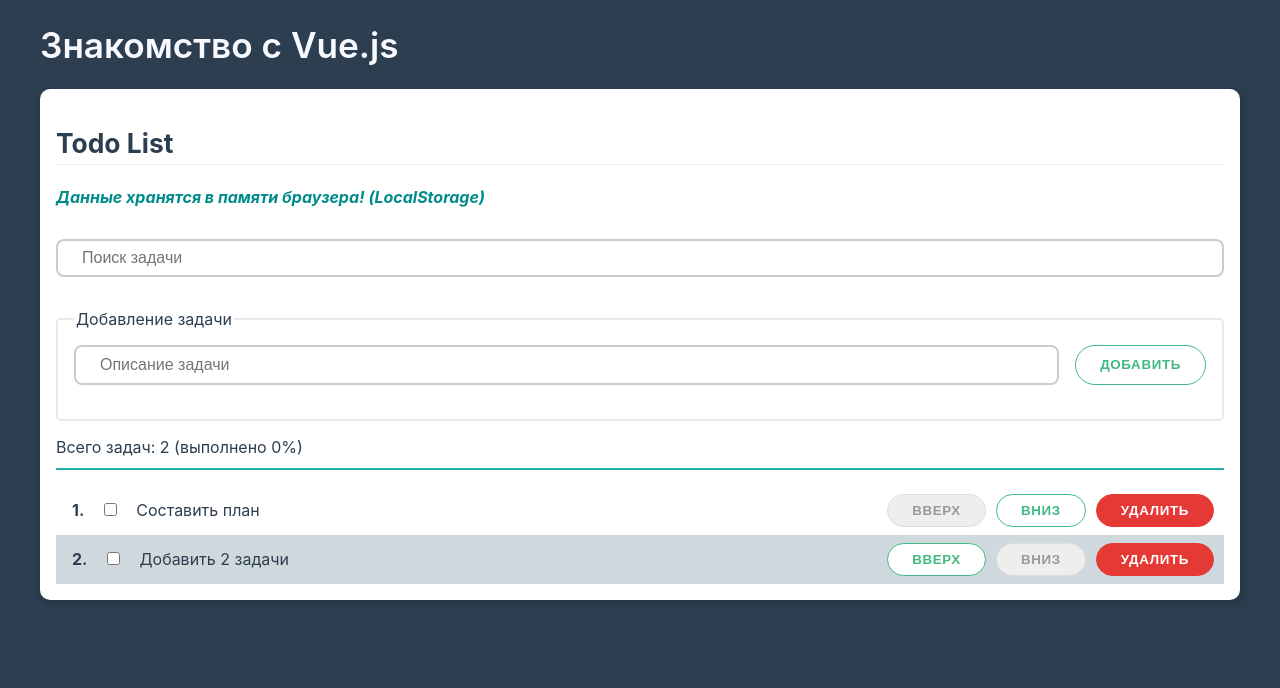
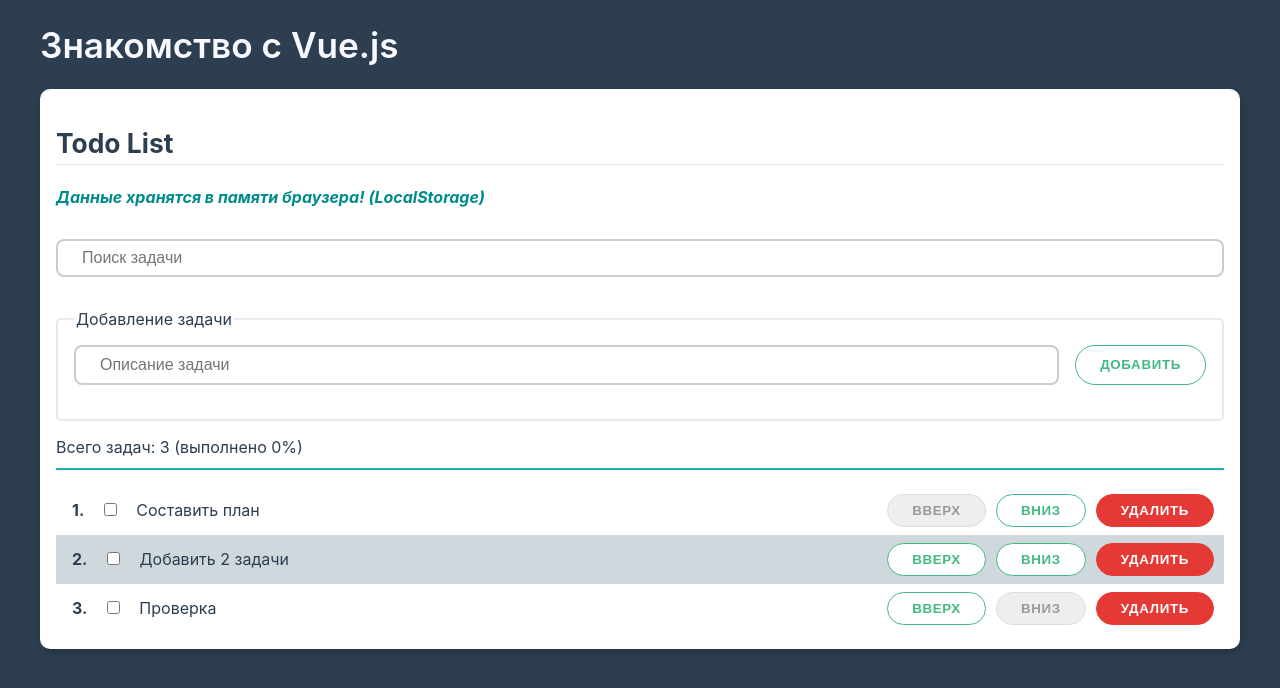
Before and after one commit to Avxodiar/vuejs-learn, a Vue app: page / in a window 1280 px wide. Shown: the top 688 px of the page. Built offline with nearby package versions, Linux system fonts and the light colour scheme.

Commit message:
fix: исправлена ошибка удаления элемента из отфильтрованного списка при изменении его порядка

```diff
--- a/src/App.vue
+++ b/src/App.vue
@@ -19,9 +19,11 @@
         name: 'App',
         data() {
             return {
+                maxId: 2,
                 todoList: [
-                    {title: 'Составить план', checked: false},
-                    {title: 'Добавить 2 задачи', checked: false}
+                    {title: 'Составить план', checked: false, id: 0},
+                    {title: 'Добавить 2 задачи', checked: false, id: 1},
+                    {title: 'Проверка', checked: false, id: 2}
                 ],
                 filter: ''
             }
@@ -36,12 +38,6 @@
             if (localStorage.getItem('todoList')) {
                 try {
                     this.todoList = JSON.parse(localStorage.getItem('todoList'));
-
-                    /*this.todoList.forEach(elem => {
-                        this.todoList.push(
-                            {title: elem, checked: false}
-                        )
-                    });*/
                 } catch(e) {
                     localStorage.removeItem('todoList');
                 }
@@ -80,7 +76,8 @@
              */
             addTodo(value) {
                 if (value !== '') {
-                    const newTodo = {title: value, checked: false};
+                    this.maxId++;
+                    const newTodo = {title: value, checked: false, id: this.maxId};
                     this.todoList.push(newTodo);
                     this.saveTask()
                 }
@@ -90,7 +87,7 @@
              * @param id - номер задачи
              */
             deleteTodo(id) {
-                this.todoList.splice(id, 1);
+                this.todoList = this.todoList.filter(item => item.id !== id );
                 this.saveTask()
             },
             /**
@@ -111,7 +108,7 @@
         computed: {
             /**
              * Фильтрация списка задач по введенной строке поиска
-             * @returns {any}
+             * @returns {array}
              */
             filteredList() {
                 if (this.filter === '') {
--- a/src/assets/function.js
+++ b/src/assets/function.js
@@ -1,3 +1,12 @@
+/**
+ * Исчисляемые формы слова
+ * пример: (count, 'слон', 'слона', 'слонов')
+ * @param count - количество
+ * @param form1 - первая форма ( 1 слон )
+ * @param form2 - вторая форма ( 2-4 слона )
+ * @param form5 - пятая форма ( 5-19 слонов )
+ * @returns {string}
+ */
 function numeralWord(count, form1, form2, form5) {
     let n = count % 100;
     let n1 = n % 10;
@@ -9,4 +18,14 @@ function numeralWord(count, form1, form2, form5) {
     return form5;
 }
 
-export {numeralWord}
+/**
+ * Делает первый символ заглавным
+ * @param value
+ * @returns {string}
+ */
+
+function ucFirst(value){
+    return value[0].toUpperCase() + value.slice(1);
+}
+
+export {numeralWord, ucFirst}
--- a/src/components/TodoList/TodoItem.vue
+++ b/src/components/TodoList/TodoItem.vue
@@ -1,25 +1,32 @@
 <template>
     <li class="list-item" :class="{checked:todo.checked}">
         <div>
-            <strong>{{ id + 1}}.</strong>
-            <input type="checkbox" :id="id"
+            <strong>{{ id + 1 }}.</strong>
+            <input type="checkbox" :id="todo.id"
                    :checked="todo.checked"
-                   @change="$emit('todo-check', id)"
+                   @change="$emit('todo-check', todo.id)"
             />
-            <label :for="id">{{ todo.title }}</label>
+            <label :for="todo.id">{{ todoTitle }}</label>
         </div>
         <div class="todo-control">
-            <button class="btn" @click="$emit('up-todo',id)" :disabled="id === 0">Вверх</button>
-            <button class="btn" @click="$emit('down-todo',id)" :disabled="id >= maxId">Вниз</button>
-            <button class="btn danger" @click="$emit('del-todo', id)">Удалить</button>
+            <button class="btn" @click="$emit('up-todo',id)" :disabled="(id === 0 || search !== '')">Вверх</button>
+            <button class="btn" @click="$emit('down-todo',id)" :disabled="(id >= maxId || search !== '')">Вниз</button>
+            <button class="btn danger" @click="$emit('del-todo', todo.id)">Удалить</button>
         </div>
     </li>
 </template>
 
 <script>
+    import {ucFirst} from '@/assets/function.js'
+
     export default {
         name: "TodoItem",
-        props: ['todo', 'id', 'maxId']
+        props: ['todo', 'id', 'maxId', 'search'],
+        computed: {
+            todoTitle() {
+                return ucFirst(this.todo.title)
+            }
+        }
     }
 </script>
 
--- a/src/components/TodoList/TodoList.vue
+++ b/src/components/TodoList/TodoList.vue
@@ -9,12 +9,14 @@
         <p class="task" v-if="filter.length">
             Поиск по запросу «<span>{{ filter }}</span>»: найдено {{ list.length }} {{ taskWord }}
         </p>
-        <p class="task" v-else>Всего задач: {{ countTodo }} (выполнено  {{ compleated }}%)</p>
+        <p class="task" v-else>Всего задач: {{ countTodo }} (выполнено {{ completed }}%)</p>
 
         <ul class="list" v-if="list.length">
-            <TodoItem
+            <TodoItem :key="id"
                 v-for="(todo, id) in list"
-                :todo="todo" :id="id" :maxId="list.length - 1" :key="id"
+                :todo="todo" :id="id"
+                :maxId="list.length - 1"
+                :search="filter"
                 @up-todo="upTodo"
                 @down-todo="downTodo"
                 @del-todo="deleteTodo"
@@ -64,7 +66,7 @@
                 return numeralWord(this.list.length, 'задача','задачи','задач')
             },
 
-            compleated() {
+            completed() {
                 if (this.countTodo === 0 ) {
                     return 100;
                 }
```
